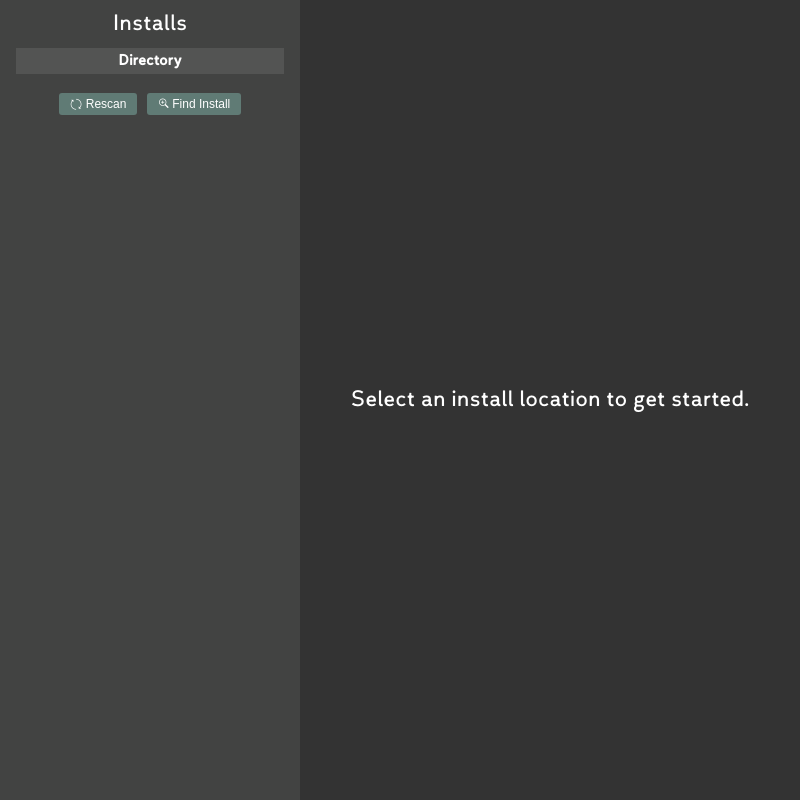
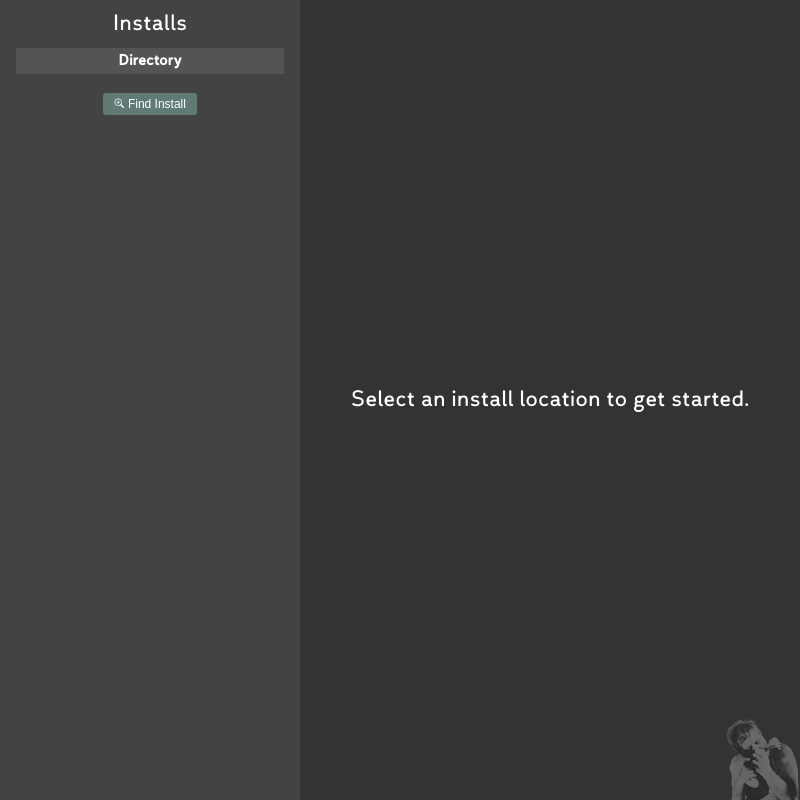
Before and after one commit to Shageki/romero, an Electron app: page index.html in a window 800 px wide. Drawn offline with Linux system fonts and the light colour scheme; no server answers.

Commit message:
Added NOTLD image and link

```diff
--- a/index.html
+++ b/index.html
@@ -21,7 +21,6 @@
       </table>
       <br>
       <div class="flex_row">
-        <button class="blue_button"><div class="icon icon_redo"></div> Rescan</button>
         <button class="blue_button" id="find_directory"><div class="icon icon_search_plus"></div> Find Install</button>
       </div>
     </div>
@@ -62,10 +61,10 @@
           <div class="flex_column">
             <button class="red_button" id="purge_all_button"><div class="icon icon_trash"></div> Purge all files</button>
           </div>
-          <br><br>
-        </div>
         </div>
       </div>
+    </div>
+    <div class="notld_link touching" id="notld_link"><img src="resources/images/notld.png"></div>
 
       <script>
         // setup global variables
@@ -178,6 +177,11 @@
         document.getElementById('purge_all_button').addEventListener('click', function() {
           backup_manager.purge_all()
         })
+
+        const shell = require('electron')
+        document.getElementById('notld_link').addEventListener('click', function() {
+          shell.openExternal('https://archive.org/details/Night.Of.The.Living.Dead_1080p')
+        })
       </script>
 </body>
 
--- a/resources/stylesheets/main.css
+++ b/resources/stylesheets/main.css
@@ -308,3 +308,18 @@ input[type='radio']:checked:after {
   height: 100%;
   width: 100%;
 }
+
+.notld_link {
+  position: fixed;
+  bottom: -4px;
+  right: 0px;
+  opacity: .3;
+}
+
+.notld_link:hover {
+  opacity: 1;
+}
+
+.notld_link img {
+  width: 75px;
+}
```
Also changed, not shown: resources/images/notld.png (added).
